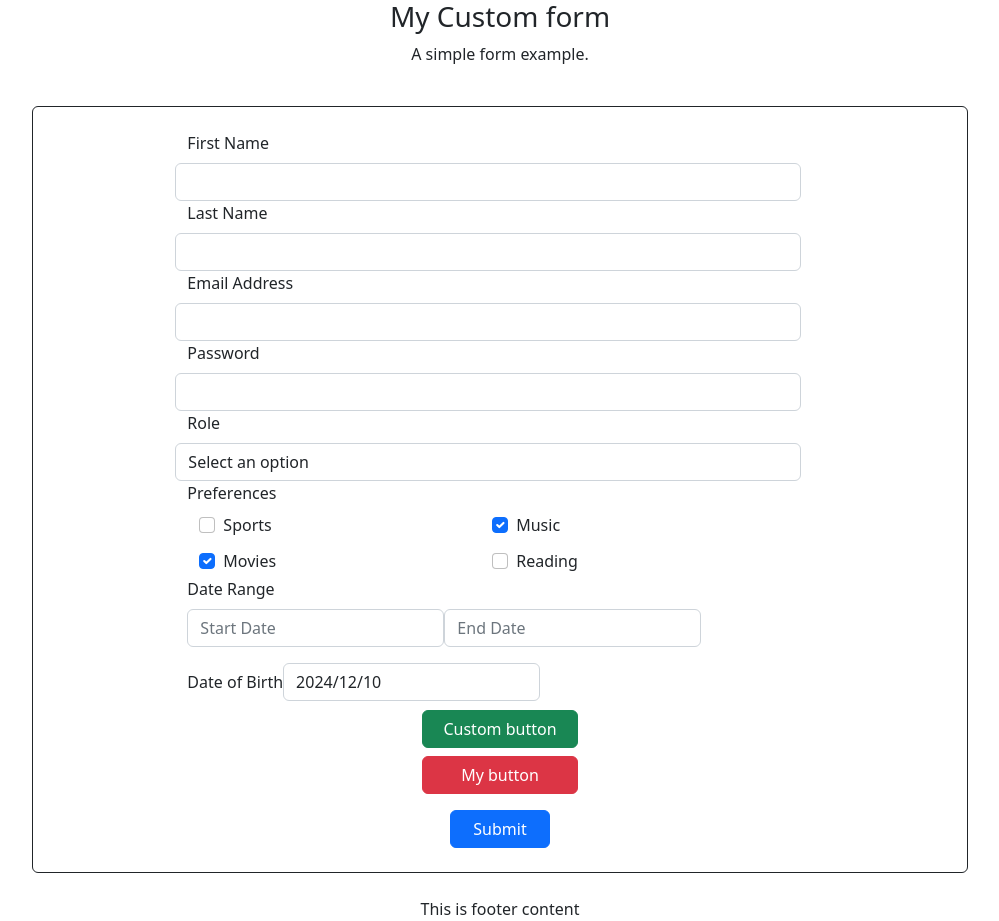
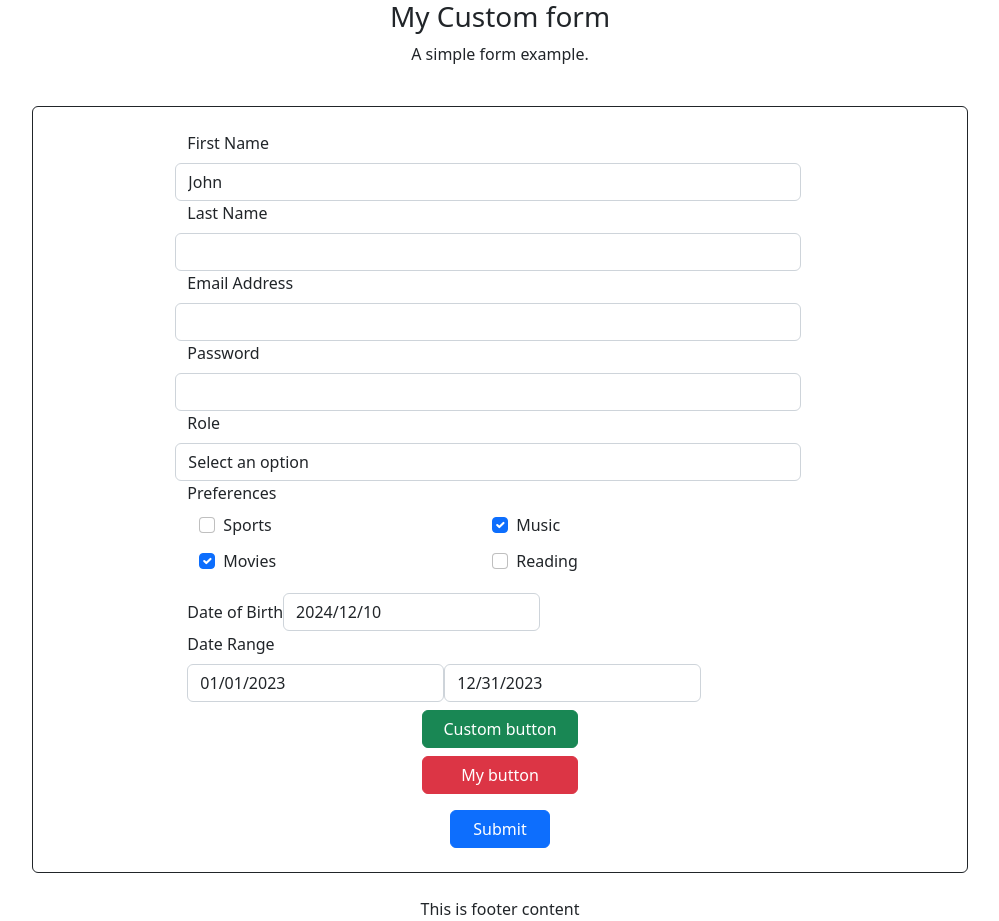
Before and after one commit to BhargavAlois/RJSF-FROM-SCRATCH, a React (Create React App) app: page / in a window 1280 px wide. Shown: the whole page, without its empty margins (140-1139 px from the left). Built offline with nearby package versions, Linux system fonts and the light colour scheme.

Commit message:
Minor change to get rid of errors

```diff
--- a/src/App.js
+++ b/src/App.js
@@ -10,6 +10,8 @@ function App() {
   const [formData, setFormData] = useState({});
 
   const renderFormData = () => {
+
+    console.log("data submitted : ", formData);
 
     return Object.keys(formData).map((key) => {
       const value = formData[key];
--- a/src/components/CustomContentTemplate.js
+++ b/src/components/CustomContentTemplate.js
@@ -4,30 +4,6 @@ import "react-datepicker/dist/react-datepicker.css";
 import Button from "../widgets/ButtonWidget";
 
 const CustomContentTemplate = ({ formData, handleChange, uiSchema, schema, errors }) => {
-  console.log(Object.keys(formData).length);
-
-  const initializeFormData = (schema) => {
-    console.log("Init");
-    const initialData = {};
-
-    Object.keys(schema.properties).forEach((fieldName) => {
-      const field = schema.properties[fieldName];
-      console.log("Field default : ", field.default);
-      if (field.default) {
-        initialData[fieldName] = field.default;
-      } else if (field.type === "object" && field.properties) {
-
-        initialData[fieldName] = initializeFormData(field);
-      } else if (field.type === "array" && field.items && field.items.enum) {
-
-        initialData[fieldName] = [];
-      }
-    });
-
-    return initialData;
-  };
-
-  const defaultFormData = Object.keys(formData).length > 0 || initializeFormData(schema);
 
   const renderField = (field, fieldName) => {
     const { title, enum: enumValues } = field;
@@ -49,7 +25,7 @@ const CustomContentTemplate = ({ formData, handleChange, uiSchema, schema, error
               type="password"
               name={fieldName}
               className={fieldClass}
-              value={defaultFormData[fieldName] || ""}
+              value={formData[fieldName] || ""}
               onChange={(e) => handleChange(fieldName, e.target.value)}
             />
             {errorMessage && <div className={errorMessageClass}>{errorMessage}</div>}
@@ -64,7 +40,7 @@ const CustomContentTemplate = ({ formData, handleChange, uiSchema, schema, error
               type="email"
               name={fieldName}
               className={fieldClass}
-              value={defaultFormData[fieldName] || ""}
+              value={formData[fieldName] || ""}
               onChange={(e) => handleChange(fieldName, e.target.value)}
             />
             {errorMessage && <div className={errorMessageClass}>{errorMessage}</div>}
@@ -78,7 +54,7 @@ const CustomContentTemplate = ({ formData, handleChange, uiSchema, schema, error
             <select
               name={fieldName}
               className={fieldClass}
-              value={defaultFormData[fieldName] || ""}
+              value={formData[fieldName] || ""}
               onChange={(e) => handleChange(fieldName, e.target.value)}
             >
               <option value="">Select an option</option>
@@ -109,11 +85,11 @@ const CustomContentTemplate = ({ formData, handleChange, uiSchema, schema, error
                       className={fieldClass}
                       name={fieldName}
                       value={value}
-                      checked={defaultFormData[fieldName]?.includes(value)}
+                      checked={formData[fieldName]?.includes(value)}
                       onChange={(e) => {
                         const updatedValues = e.target.checked
-                          ? [...(defaultFormData[fieldName] || []), value]
-                          : (defaultFormData[fieldName] || []).filter(
+                          ? [...(formData[fieldName] || []), value]
+                          : (formData[fieldName] || []).filter(
                             (val) => val !== value
                           );
                         handleChange(fieldName, updatedValues);
@@ -142,7 +118,7 @@ const CustomContentTemplate = ({ formData, handleChange, uiSchema, schema, error
                       className={fieldClass}
                       name={fieldName}
                       value={value}
-                      checked={defaultFormData[fieldName] === value}
+                      checked={formData[fieldName] === value}
                       onChange={() => handleChange(fieldName, value)}
                     />
                     <label className="form-check-label">{value}</label>
@@ -159,21 +135,21 @@ const CustomContentTemplate = ({ formData, handleChange, uiSchema, schema, error
               <label className='form-label'>{title || fieldName}</label>
               <div className={`${isColumnLayout ? "d-flex flex-column" : "d-flex flex-row"}`}>
                 <DatePicker
-                selected={defaultFormData.startDate}
+                  selected={formData.startDate}
                   onChange={(date) => handleChange("startDate", date)}
                   selectsStart
-                startDate={defaultFormData.startDate}
-                endDate={defaultFormData.endDate}
+                  startDate={formData.startDate}
+                  endDate={formData.endDate}
                   placeholderText="Start Date"
                   className={fieldClass}
                 />
                 <DatePicker
-                selected={defaultFormData.endDate}
+                  selected={formData.endDate}
                   onChange={(date) => handleChange("endDate", date)}
                   selectsEnd
-                startDate={defaultFormData.startDate}
-                endDate={defaultFormData.endDate}
-                minDate={defaultFormData.startDate}
+                  startDate={formData.startDate}
+                  endDate={formData.endDate}
+                  minDate={formData.startDate}
                   placeholderText="End Date"
                   className={fieldClass}
                 />
@@ -187,7 +163,7 @@ const CustomContentTemplate = ({ formData, handleChange, uiSchema, schema, error
           <div key={fieldName} className="mt-3">
             <label className="form-label">{title || fieldName}</label>
             <DatePicker
-              selected={defaultFormData[fieldName] || new Date()}
+              selected={formData[fieldName] || new Date()}
               onChange={(date) => handleChange(fieldName, date)}
               className="form-control"
               dateFormat="yyyy/MM/dd"
@@ -204,27 +180,24 @@ const CustomContentTemplate = ({ formData, handleChange, uiSchema, schema, error
             <label className='form-label'>{title || fieldName}</label>
             <input
               type="text"
+              className={fieldClass}
               name={fieldName}
-              className={fieldClass}
-              value={defaultFormData[fieldName] || ""}
+              value={formData[fieldName] || ""}
               onChange={(e) => handleChange(fieldName, e.target.value)}
             />
-            {errorMessage && <div className={errorMessageClass}>{errorMessage}</div>}
+            {errorMessage && <div className="text-danger">{errorMessage}</div>}
           </div>
         );
     }
   };
 
-  const renderFieldsInOrder = () => {
-    const order = uiSchema["ui:order"] || Object.keys(schema.properties);
-    return order.map((fieldName) => {
+  return (
+    <>
+      {Object.keys(schema.properties).map((fieldName) => {
         const field = schema.properties[fieldName];
         return renderField(field, fieldName);
-    });
-  };
-
-  return (
-      renderFieldsInOrder()
+      })}
+    </>
   );
 };
 
```
Lines whose indentation alone changed are shown as unchanged.
